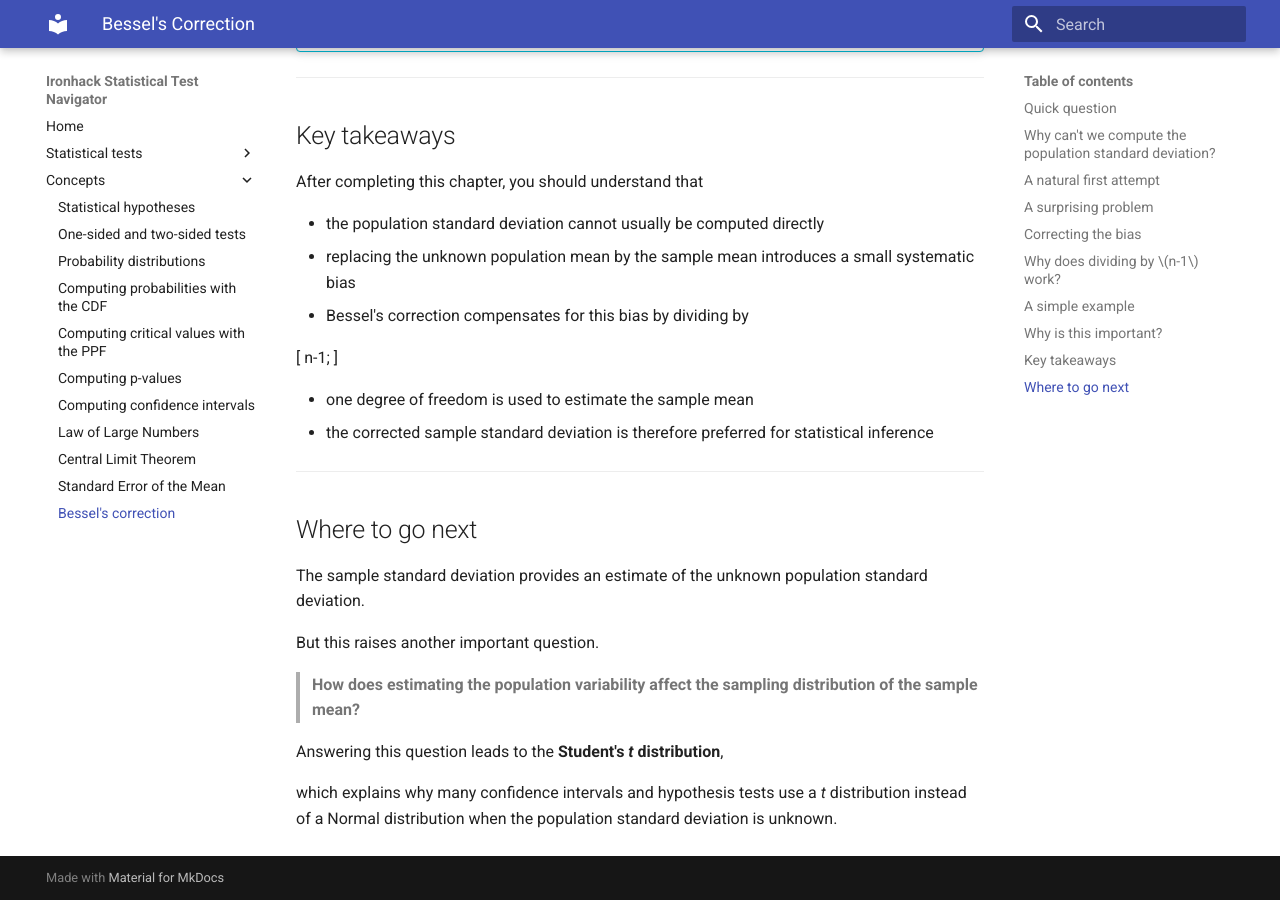
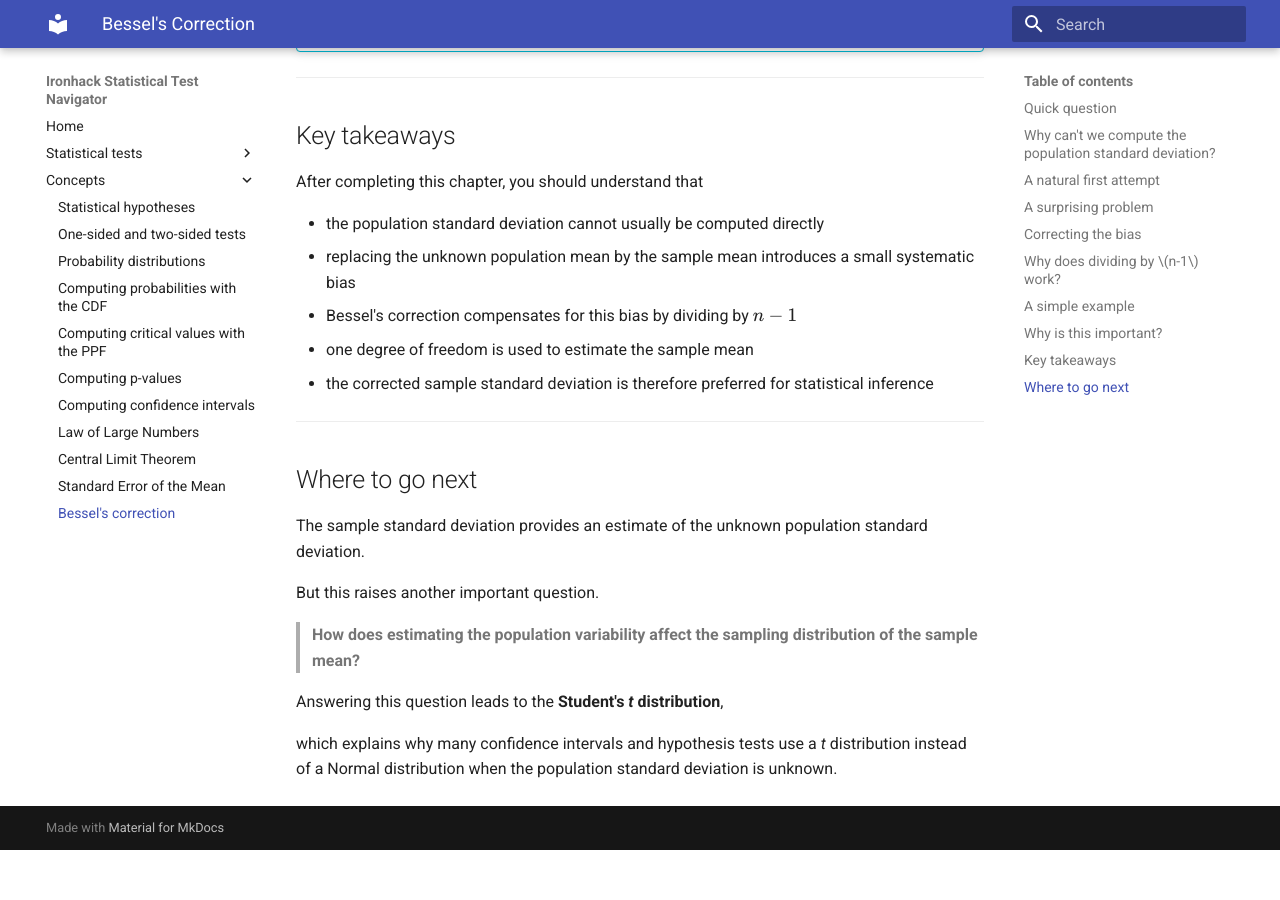
Before and after one commit to ironhack-edu/StatNavigator, an MkDocs documentation site: the page built from docs/concepts/bessel-correction.md, in a window 1280 px wide and 900 px high, scrolled down 6464 px. Built offline with MkDocs 1.6.1 and Material for MkDocs 9.7.7, drawn with Linux system fonts in a browser that asks for light colours; after the commit the page ends 7314 px from its top, so only the background shows below that.

Commit message:
Fixed rendering problem in Bessel's correction section

```diff
--- a/docs/concepts/bessel-correction.md
+++ b/docs/concepts/bessel-correction.md
@@ -351,12 +351,7 @@ After completing this chapter, you should understand that
 - the population standard deviation cannot usually be computed directly
 - replacing the unknown population mean by the sample mean introduces a
   small systematic bias
-- Bessel's correction compensates for this bias by dividing by
-
-  \[
-  n-1;
-  \]
-
+- Bessel's correction compensates for this bias by dividing by $n-1$
 - one degree of freedom is used to estimate the sample mean
 - the corrected sample standard deviation is therefore preferred for
   statistical inference
```
